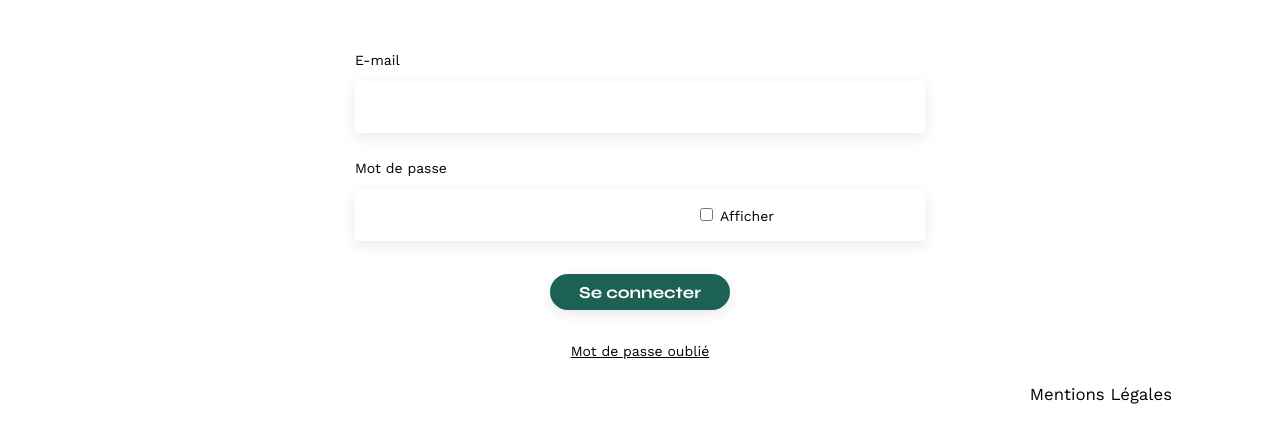
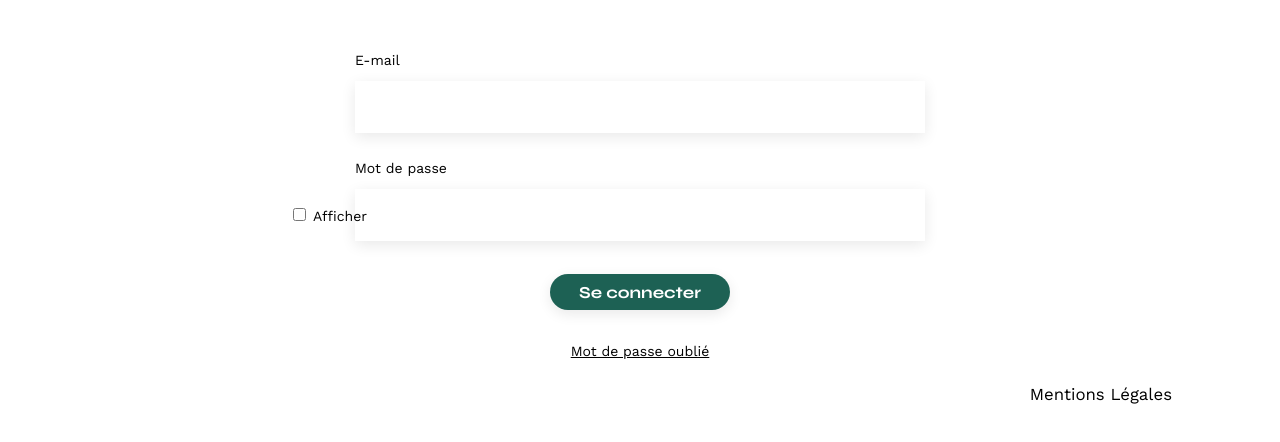
Before and after one commit to Tanguy1213/Projet_6_strub_tanguy, a plain HTML site: page FrontEnd/login.html in a window 1280 px wide. Shown: the part 178-620 px from the top of the page. Drawn offline with nearby package versions, Linux system fonts and the light colour scheme.

Commit message:
litle adjustement for afficher's checkbox for password

```diff
--- a/FrontEnd/assets/style.css
+++ b/FrontEnd/assets/style.css
@@ -215,7 +215,7 @@ li:hover {
 .showMdp{
 	position: absolute;
 	top: 383px;
-	right: 506px;
+	right: 913px;
 }
 
 footer nav ul {
```
